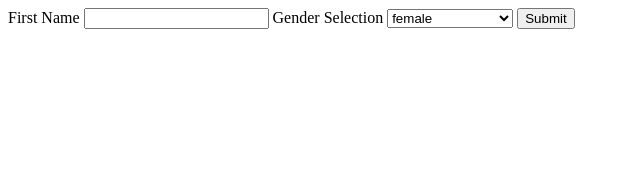
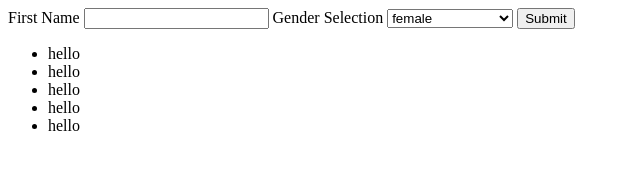
Before and after one commit to Nagender211/testing, a plain HTML site: page index.html in a window 1280 px wide. Shown: the whole page, without its empty margins (0-640 px from the left). Drawn offline with Linux system fonts and the light colour scheme.

Commit message:
fix: nergeed

```diff
--- a/index.html
+++ b/index.html
@@ -18,6 +18,15 @@
         </select>
              <input type="submit" />
       </form>
+      <div>
+        <ul>
+            <li>hello</li>
+            <li>hello</li>
+            <li>hello</li>
+
+             <li>hello</li> <li>hello</li>
+        </ul>
+      </div>
 
 </body>
 </html>
```
Also changed, not shown: 1 other file.
